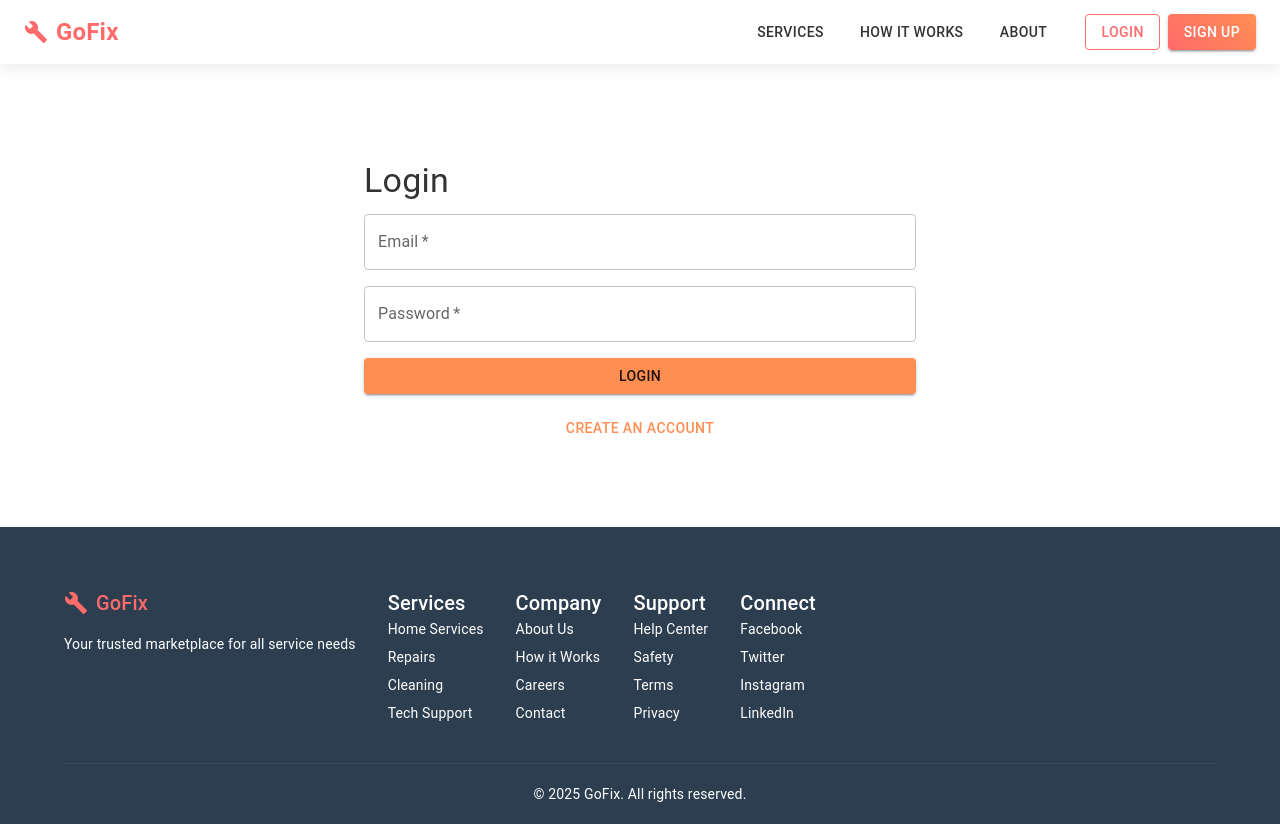
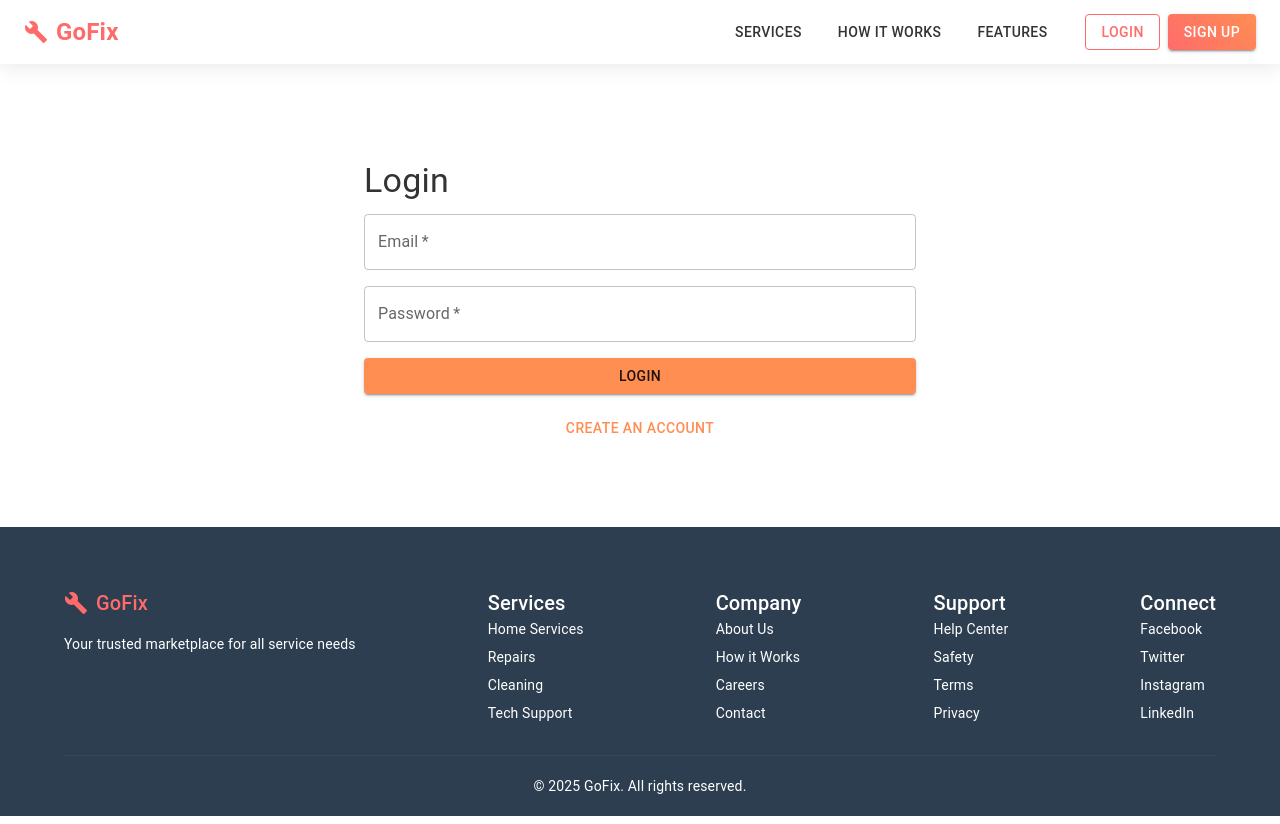
Before and after one commit to sattar-abdul/GoFix, a React (Vite) app in the folder Frontend/: page /login in a window 1280 px wide. Built offline with nearby package versions, Linux system fonts and the light colour scheme.

Commit message:
Logo now lead to homepage, Fixed Footer spacing

```diff
--- a/Frontend/src/components/Footer.jsx
+++ b/Frontend/src/components/Footer.jsx
@@ -1,21 +1,31 @@
-import { Container, Grid, Typography } from "@mui/material";
+import { Container, Grid, Typography, Box } from "@mui/material";
 import { Build } from "@mui/icons-material";
 import "./LandingPage.css";
 
 const Footer = () => {
   return (
-    <footer className="footer" >
+    <footer className="footer">
       <Container maxWidth="lg">
-        <Grid container spacing={4} >
-          <Grid item xs={12} md={4}>
-            <Typography variant="h6" className="footer-logo">
-              <Build /> GoFix
-            </Typography>
-            <Typography variant="body2">
-              Your trusted marketplace for all service needs
-            </Typography>
+        <Grid
+          container
+          spacing={4}
+          justifyContent="space-between"
+          alignItems="flex-start"
+        >
+          {/* Logo & Description */}
+          <Grid item xs={12} sm={6} md={4}>
+            <Box display="flex" flexDirection="column" alignItems={{ xs: "center", md: "flex-start" }} textAlign={{ xs: "center", md: "left" }}>
+              <Typography variant="h6" className="footer-logo" sx={{ display: "flex", alignItems: "center", gap: 1 }}>
+                <Build /> GoFix
+              </Typography>
+              <Typography variant="body2">
+                Your trusted marketplace for all service needs
+              </Typography>
+            </Box>
           </Grid>
-          <Grid item xs={12} md={2}>
+
+          {/* Footer Links */}
+          <Grid item xs={6} sm={4} md={2}>
             <Typography variant="h6">Services</Typography>
             <div className="footer-links">
               <Typography variant="body2">Home Services</Typography>
@@ -24,7 +34,8 @@ const Footer = () => {
               <Typography variant="body2">Tech Support</Typography>
             </div>
           </Grid>
-          <Grid item xs={12} md={2}>
+
+          <Grid item xs={6} sm={4} md={2}>
             <Typography variant="h6">Company</Typography>
             <div className="footer-links">
               <Typography variant="body2">About Us</Typography>
@@ -33,7 +44,8 @@ const Footer = () => {
               <Typography variant="body2">Contact</Typography>
             </div>
           </Grid>
-          <Grid item xs={12} md={2}>
+
+          <Grid item xs={6} sm={4} md={2}>
             <Typography variant="h6">Support</Typography>
             <div className="footer-links">
               <Typography variant="body2">Help Center</Typography>
@@ -42,7 +54,8 @@ const Footer = () => {
               <Typography variant="body2">Privacy</Typography>
             </div>
           </Grid>
-          <Grid item xs={12} md={2}>
+
+          <Grid item xs={6} sm={4} md={2}>
             <Typography variant="h6">Connect</Typography>
             <div className="footer-links">
               <Typography variant="body2">Facebook</Typography>
@@ -52,11 +65,19 @@ const Footer = () => {
             </div>
           </Grid>
         </Grid>
-        <div className="footer-bottom">
+
+        {/* Bottom section */}
+        <Box
+          className="footer-bottom"
+          mt={4}
+          textAlign="center"
+          display="flex"
+          justifyContent="center"
+        >
           <Typography variant="body2">
             © 2025 GoFix. All rights reserved.
           </Typography>
-        </div>
+        </Box>
       </Container>
     </footer>
   );
--- a/Frontend/src/components/Header.jsx
+++ b/Frontend/src/components/Header.jsx
@@ -13,14 +13,24 @@ const Header = () => {
   return (
     <AppBar position="fixed" className="header">
       <Toolbar>
-        <Typography variant="h6" className="logo">
-          <Build className="logo-icon" />
-          GoFix
-        </Typography>
+        {/* Logo */}
+        <a style={{ textDecoration: "none", color: "inherit" }} href="/">
+          <Typography variant="h6" className="logo">
+            <Build className="logo-icon" />
+            GoFix
+          </Typography>
+        </a>
+
         <div className="nav-links">
-          <Button color="inherit">Services</Button>
-          <Button color="inherit">How it Works</Button>
-          <Button color="inherit">About</Button>
+          <Button color="inherit" href="#services">
+            Services
+          </Button>
+          <Button color="inherit" href="#working">
+            How it Works
+          </Button>
+          <Button color="inherit" href="#features">
+            Features
+          </Button>
         </div>
 
         {/* Auth Buttons */}
@@ -40,7 +50,8 @@ const Header = () => {
             </Box>
           ) : (
             <Button
-              variant="outlined" className="login-btn"
+              variant="outlined"
+              className="login-btn"
               // onClick={handleLogout} ⌛todo
             >
               Logout
--- a/Frontend/src/components/LandingPage.jsx
+++ b/Frontend/src/components/LandingPage.jsx
@@ -146,7 +146,7 @@ const LandingPage = () => {
       </section>
 
       {/* Services Section */}
-      <section className="services-section">
+      <section className="services-section" id="services">
         <Container maxWidth="lg">
           <Typography variant="h3" className="section-title">
             Popular Services
@@ -174,7 +174,7 @@ const LandingPage = () => {
       </section>
 
       {/* How it Works Section */}
-      <section className="how-it-works">
+      <section className="how-it-works" id="working">
         <Container maxWidth="lg">
           <Typography variant="h3" className="section-title">
             How GoFix Works
@@ -219,7 +219,7 @@ const LandingPage = () => {
       </section>
 
       {/* Features Section */}
-      <section className="features-section">
+      <section className="features-section" id="features">
         <Container
           maxWidth="lg"
           sx={{
```
